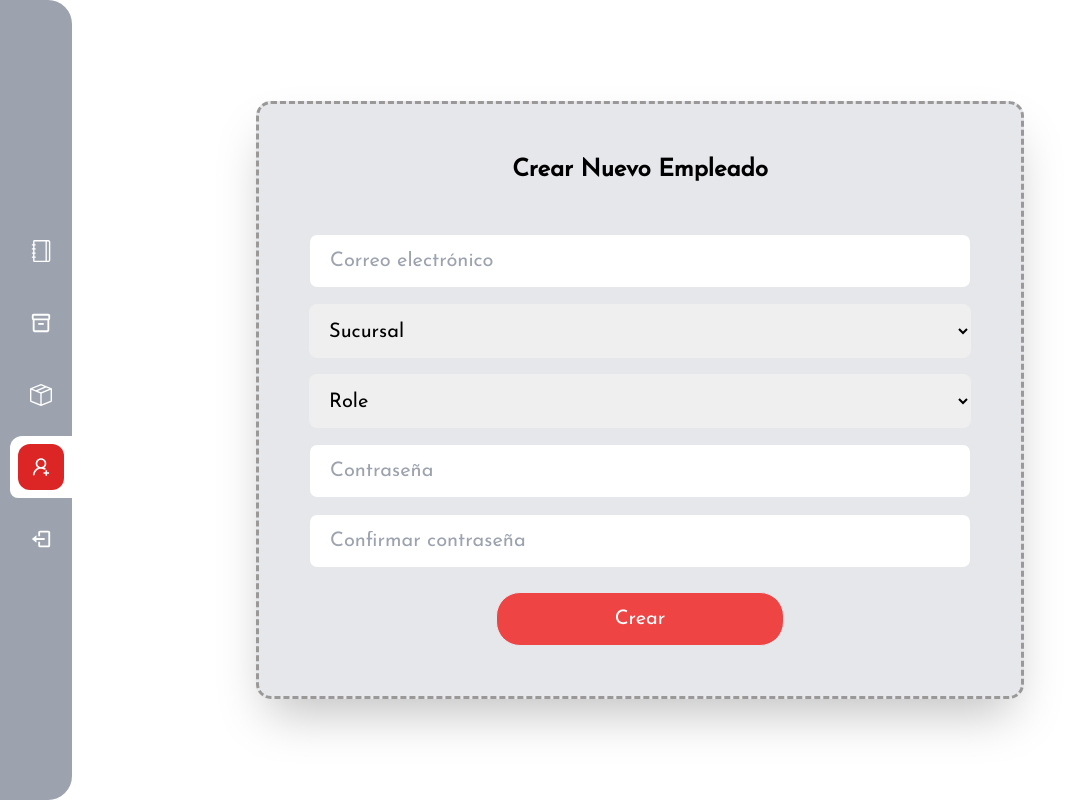
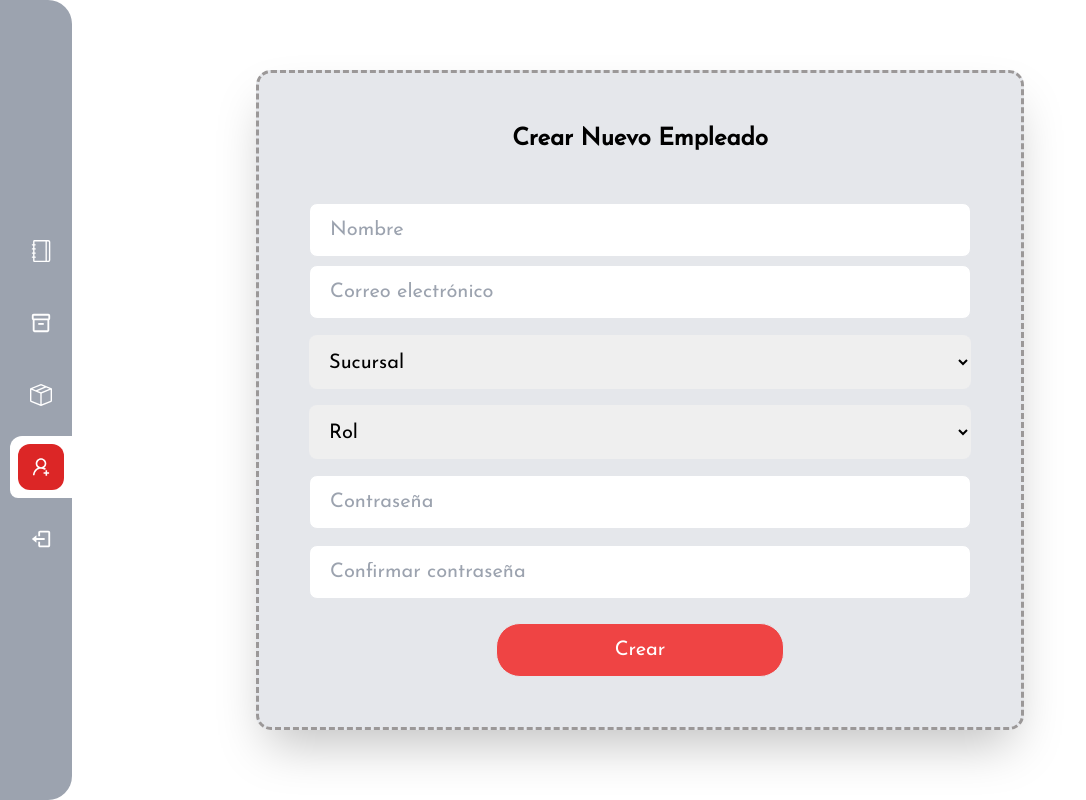
Before and after one commit to TamalitoDePuerco/front, a React (Vite) app in the folder TAQUERIA_EL_PRIMO/: page /add in a window 1280 px wide. Shown: the whole page, without its empty margins (0-1086 px from the left). Built offline with nearby package versions, Linux system fonts and the light colour scheme; sample sign-in values are in the browser's storage; a web font is replaced by a local one.

Commit message:
configurando creacion de empleado

```diff
--- a/TAQUERIA_EL_PRIMO/src/Empleados/EmpleadoNuevo.jsx
+++ b/TAQUERIA_EL_PRIMO/src/Empleados/EmpleadoNuevo.jsx
@@ -1,8 +1,68 @@
-import React from "react";
-import Sidebar from "../components/shared/Siderbar";
-import "../App.css"
+import React, { useState } from "react";
+import Sidebar from "../components/shared/Siderbar"
+import { CrearEmpleadoNuevo } from "./crear_empleado_nuevo";
+import "../App.css";
 
 function NuevoEmpleado() {
+  const [errorMessage, setErrorMessage] = useState("");
+  const [formData, setFormData] = useState({
+    name: "",
+    email: "",
+    password: "",
+    confirmPassword: "",
+    idSucursal: "",
+    roles: "",
+  });
+  const [validacionError, setValidacionError] = useState({
+    name: false,
+    email: false,
+    password: false,
+    confirmPassword: false,
+    idSucursal: false,
+    roles: false,
+  });
+
+  const handleChange = (e) => {
+    setFormData({ ...formData, [e.target.name]: e.target.value });
+  };
+
+  const handleCrearUsuario = async (e) => {
+    e.preventDefault();
+
+    setValidacionError({
+      name: !formData.name,
+      email: !formData.email,
+      password: !formData.password,
+      confirmPassword: formData.password !== formData.confirmPassword,
+      idSucursal: !formData.idSucursal,
+      roles: !formData.roles,
+    });
+
+    if (
+      !formData.name ||
+      !formData.email ||
+      !formData.password ||
+      formData.password !== formData.confirmPassword ||
+      !formData.idSucursal ||
+      !formData.roles
+    ) {
+      setErrorMessage("Los campos no pueden estar vacíos o las contraseñas no coinciden");
+      return;
+    }
+
+    try {
+      const data = await CrearEmpleadoNuevo(formData);
+      console.log(data);
+    } catch (error) {
+      console.error("Error al crear Usuario", error);
+      if (error.message === "Error desconocido") {
+        setErrorMessage("Parámetros incorrectos");
+      } else {
+        setErrorMessage("No se pudo crear usuario debido a un error de servidor");
+      }
+    }
+  };
+
   return (
     <div>
       <div className="relative flex flex-col justify-center items-center min-h-screen overflow-hidden">
@@ -10,36 +70,88 @@ function NuevoEmpleado() {
           <h5 className="text-2xl font-semibold text-center p-10">
             Crear Nuevo Empleado
           </h5>
-          <form action="" className="w-full pl-10 pr-10 pb-10">
+          <form
+            action=""
+            className="w-full pl-10 pr-10 pb-10"
+            onSubmit={handleCrearUsuario}
+          >
             <input
               type="text"
-              className="block w-full px-12 py-3 pl-5 mt-2 bg-white border rounded-lg text-xl"
-              placeholder="Correo electrónico"
+              className={`block w-full px-12 py-3 pl-5 mt-2 bg-white border rounded-lg text-xl ${
+                validacionError.name ? "border-red-500" : ""
+              }`}
+              placeholder="Nombre"
+              name="name"
+              value={formData.name}
+              onChange={handleChange}
             />
 
-            <select className="block w-full py-4 pl-4 mt-4 rounded-lg text-xl">
-              <option selected>Sucursal</option>
+            <input
+              type="text"
+              className={`block w-full px-12 py-3 pl-5 mt-2 bg-white border rounded-lg text-xl ${
+                validacionError.email ? "border-red-500" : ""
+              }`}
+              placeholder="Correo electrónico"
+              name="email"
+              value={formData.email}
+              onChange={handleChange}
+            />
+
+            <select
+              className={`block w-full py-4 pl-4 mt-4 rounded-lg text-xl ${
+                validacionError.idSucursal ? "border-red-500" : ""
+              }`}
+              value={formData.idSucursal}
+              onChange={handleChange}
+              name="idSucursal"
+            >
+              <option value="" disabled selected>
+                Sucursal
+              </option>
+              <option value="1">1</option>
             </select>
 
-            <select className="block w-full py-4 pl-4 mt-4 rounded-lg text-xl">
-              <option selected>Role</option>
-              <option value="">Mesero</option>
-              <option value="">Cocina</option>
-              <option value="">Gerente</option>
+            <select
+              className={`block w-full py-4 pl-4 mt-4 rounded-lg text-xl ${
+                validacionError.roles ? "border-red-500" : ""
+              }`}
+              value={formData.roles}
+              onChange={handleChange}
+              name="roles"
+            >
+              <option value="" disabled selected>
+                Rol
+              </option>
+              <option value="Admin">Admin</option>
+              <option value="Mesero">Mesero</option>
+              <option value="Cocina">Cocina</option>
+              <option value="Encargado">Encargado</option>
             </select>
 
             <input
-              type="text"
-              className="block w-full px-12 py-3 pl-5 mt-4 bg-white border rounded-lg text-xl"
+              type="password"
+              className={`block w-full px-12 py-3 pl-5 mt-4 bg-white border rounded-lg text-xl ${
+                validacionError.password ? "border-red-500" : ""
+              }`}
               placeholder="Contraseña"
+              name="password"
+              value={formData.password}
+              onChange={handleChange}
             />
+
             <input
-              type="text"
-              className="block w-full px-12 py-3 pl-5 mt-4 bg-white border rounded-lg text-xl"
+              type="password"
+              className={`block w-full px-12 py-3 pl-5 mt-4 bg-white border rounded-lg text-xl ${
+                validacionError.confirmPassword ? "border-red-500" : ""
+              }`}
               placeholder="Confirmar contraseña"
+              name="confirmPassword"
+              value={formData.confirmPassword}
+              onChange={handleChange}
             />
+
             <button
-              type="button"
+              type="submit"
               className="block w-72 px-4 py-3 mt-6 mx-auto bg-red-500 border rounded-3xl hover:bg-red-700 text-white text-xl"
             >
               Crear
--- /dev/null
+++ b/TAQUERIA_EL_PRIMO/src/Empleados/crear_empleado_nuevo.jsx
@@ -0,0 +1,32 @@
+import apiConfig from "../api/apiConfig";
+
+async function CrearEmpleadoNuevo(formData) {
+    const baseURL = apiConfig.getBaseUrl();
+    const token = localStorage.getItem('token');
+    try {
+        const response = await fetch(`${baseURL}/register`, {
+            method: "POST",
+            headers: {
+                "Content-Type":"application/json",
+                "Autorization":`Bearer ${token}`
+
+            },
+            body: JSON.stringify(formData),
+        });
+
+        if(response.ok) {
+            const data = await response.json();
+
+            return data;
+        }else{
+            const errorData = await response.json();
+            console.error(`Error al crear usuario: ${errorData.message || 'Error desconocido'}`);
+            throw new Error(errorData.message || 'Erro desconocido');
+        }
+    } catch (error) {
+        console.error("Error al crear usuario", error);
+        throw error;
+    }
+}
+
+export {CrearEmpleadoNuevo};
```
